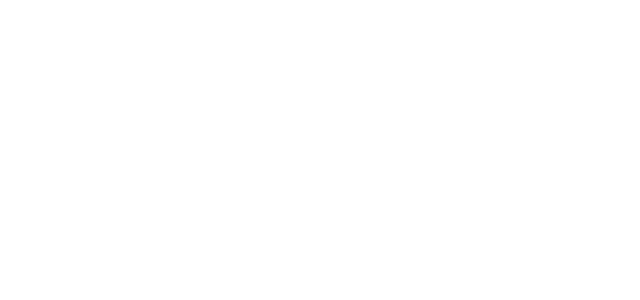
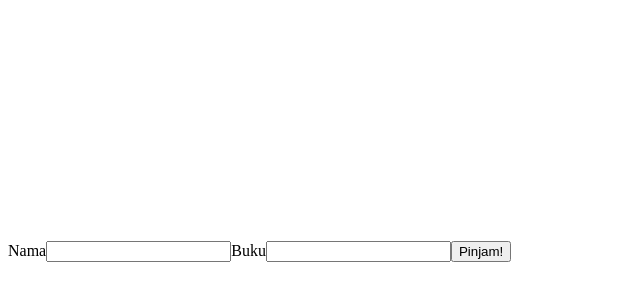
Before and after one commit to 1337cheatcode/perpus-app-nuxtjs-dupe, a Nuxt app: page /pinjam in a window 1280 px wide. Before the commit this address had no page. Shown: the part 352-652 px from the top of the page, without its empty margins (0-640 px from the left). Built offline with nearby package versions, Linux system fonts and the light colour scheme.

Commit message:
vue-qrcode to lean-qr

```diff
--- a/package.json
+++ b/package.json
@@ -9,7 +9,7 @@
   },
   "dependencies": {
     "firebase": "^10.3",
-    "@chenfengyuan/vue-qrcode": "^2.0",
+    "lean-qr": "^2.3",
     "qr-scanner": "^1.4"
   },
   "devDependencies": {
--- /dev/null
+++ b/pages/pinjam.vue
@@ -0,0 +1,46 @@
+<script setup lang="tsx">
+import { generate } from "lean-qr";
+
+import { ref } from 'vue';
+const peminjam = ref('')
+const buku = ref('')
+const qr = ref('')
+const canvas = ref<HTMLCanvasElement>();
+
+function ye(){
+  if (canvas.value!=undefined) {
+    qr.value = `p,${peminjam.value},${buku.value}`;
+    return generate(qr.value).toCanvas(canvas.value);
+  }
+}
+</script>
+
+<template>
+  <div>
+    <label>Nama</label>
+    <input v-model="peminjam">
+    <label>Buku</label>
+    <input v-model="buku">
+    <button @click="ye">Pinjam!</button>
+    <canvas ref="canvas"></canvas>
+  </div>
+</template>
+
+<style>
+  canvas {
+    aspect-ratio: 1;
+    image-rendering: pixelated;
+  }
+
+@media screen and (max-aspect-ratio: 1) {
+  canvas {
+    min-width: 80vw;
+  }
+}
+
+@media screen and (min-aspect-ratio: 1) {
+  canvas {
+    min-height: 75vh;
+  }
+}
+</style>
--- a/pages/scan.vue
+++ b/pages/scan.vue
@@ -38,7 +38,9 @@
       validRes();
       break;
     default:
-      console.log(res.data)
+      console.log(res.data);
+      qrScanner.pause().then(()=>alert('try again'));
+      qrScanner.start();
       break;
   }
   qrScanner.stop();
@@ -70,7 +72,6 @@
       );
 
       await qrScanner.start();
-      if (videoElement.value!=undefined) console.log(videoElement.value);
 
       hasFlash.value = await qrScanner.hasFlash();
       activeCamId.value = cams.value[cams.value.length-1].id
```
